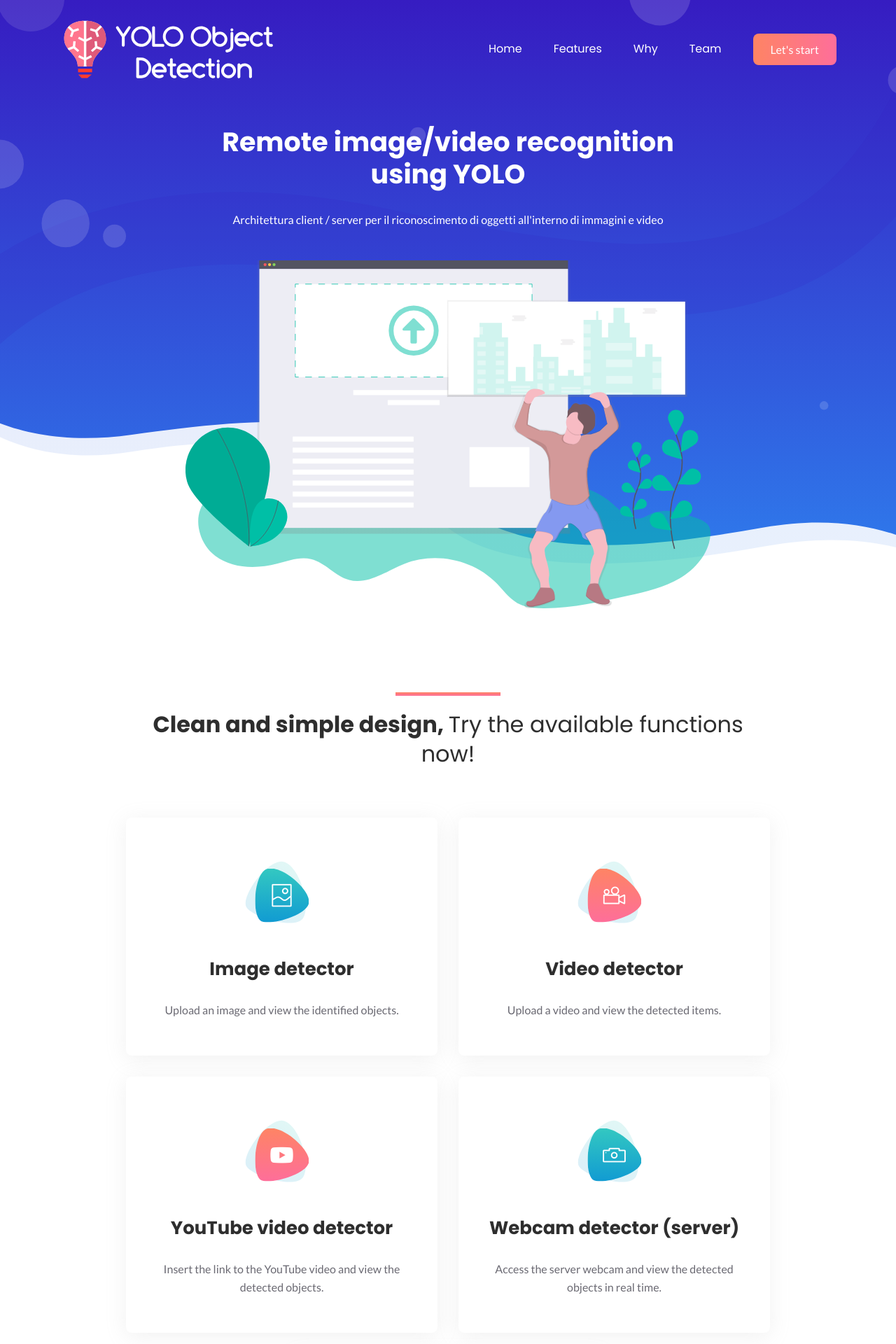
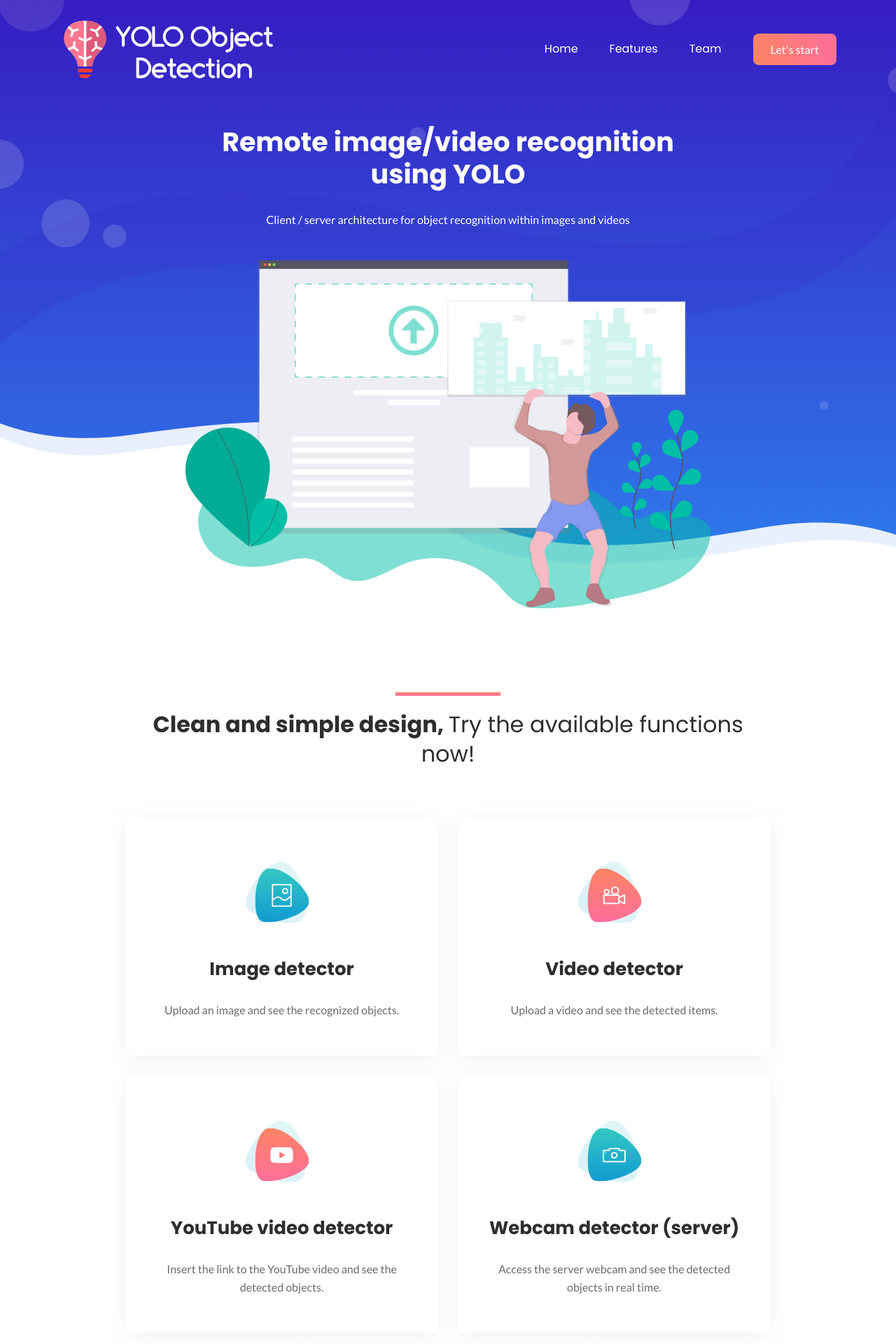
Before and after one commit to albertocasagrande99/OR-YOLO, a Flask app: page / in a window 1280 px wide. Shown: the top 1920 px of the page at 70% size. Run offline with Flask 2, Linux system fonts and the light colour scheme; parts of the project's set-up code (start-up, migrations or seed data) failed here and were passed over; some libraries are stand-ins or nearby versions; some web fonts are replaced.

Commit message:
Update index.html

```diff
--- a/app/templates/index.html
+++ b/app/templates/index.html
@@ -87,9 +87,6 @@
                                         <a class="page-scroll" href="#features">Features</a>
                                     </li>
                                     <li class="nav-item">
-                                        <a class="page-scroll" href="#facts">Why</a>
-                                    </li>
-                                    <li class="nav-item">
                                         <a class="page-scroll" href="#team">Team</a>
                                     </li>
                                 </ul>
@@ -110,7 +107,7 @@
                     <div class="col-lg-8">
                         <div class="header-hero-content text-center">
                             <h2 class="header-title wow fadeInUp" data-wow-duration="1.3s" data-wow-delay="0.5s">Remote image/video recognition using YOLO</h2>
-                            <p class="text wow fadeInUp" data-wow-duration="1.3s" data-wow-delay="0.8s">Architettura client / server per il riconoscimento di oggetti all'interno di immagini e video</p>
+                            <p class="text wow fadeInUp" data-wow-duration="1.3s" data-wow-delay="0.8s">Client / server architecture for object recognition within images and videos</p>
                         </div> <!-- header hero content -->
                     </div>
                 </div> <!-- row -->
@@ -150,7 +147,7 @@
                         </div>
                         <div class="services-content mt-30">
                             <h4 class="services-title"><a href="/image">Image detector</a></h4>
-                            <p class="text">Upload an image and view the identified objects.</p>
+                            <p class="text">Upload an image and see the recognized objects.</p>
                         </div>
                     </div> <!-- single services -->
                 </div>
@@ -163,7 +160,7 @@
                         </div>
                         <div class="services-content mt-30">
                             <h4 class="services-title"><a href="/video">Video detector</a></h4>
-                            <p class="text">Upload a video and view the detected items.</p>
+                            <p class="text">Upload a video and see the detected items.</p>
                         </div>
                     </div> <!-- single services -->
                 </div>
@@ -178,7 +175,7 @@
                         </div>
                         <div class="services-content mt-30">
                             <h4 class="services-title"><a href="/YouTubeVideo">YouTube video detector</a></h4>
-                            <p class="text">Insert the link to the YouTube video and view the detected objects.</p>
+                            <p class="text">Insert the link to the YouTube video and see the detected objects.</p>
                         </div>
                     </div>
                 </div>
@@ -191,7 +188,7 @@
                         </div>
                         <div class="services-content mt-30">
                             <h4 class="services-title"><a href="/Webcam">Webcam detector (server)</a></h4>
-                            <p class="text">Access the server webcam and view the detected objects in real time.</p>
+                            <p class="text">Access the server webcam and see the detected objects in real time.</p>
                         </div>
                     </div>
                 </div>
@@ -204,7 +201,7 @@
                         </div>
                         <div class="services-content mt-30">
                             <h4 class="services-title"><a href="/WebcamClient">Webcam detector (client)</a></h4>
-                            <p class="text">Access your webcam and view the detected objects in real time.</p>
+                            <p class="text">Access your webcam, take a photo or record a video, and see the detected objects.</p>
                         </div>
                     </div>
                 </div>
@@ -223,7 +220,7 @@
                 <div class="col-lg-5">
                     <div class="section-title text-center pb-30">
                         <div class="line m-auto"></div>
-                        <h3 class="title"><span>Autore</span></h3>
+                        <h3 class="title"><span>Author</span></h3>
                     </div> <!-- section title -->
                 </div>
             </div> <!-- row -->
@@ -234,8 +231,8 @@
                             <img src="static/assets/images/man.png" alt="Team" style="width: 60%; padding-top: 30px;">
                         </div>
                         <div class="team-content">
-                            <h5 class="holder-name"><a href="#">IO</a></h5>
-                            <p class="text">Student</p>
+                            <h5 class="holder-name"><a href="#">Alberto Casagrande</a></h5>
+                            <p class="text">Student (UNITN)</p>
                             <div style="font-size: 10px;">Icons made by <a href="https://www.freepik.com" title="Freepik">Freepik</a> from <a href="https://www.flaticon.com/" title="Flaticon">www.flaticon.com</a></div>
                         </div>
                     </div> <!-- single team -->
```
